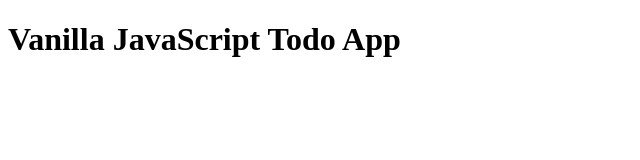
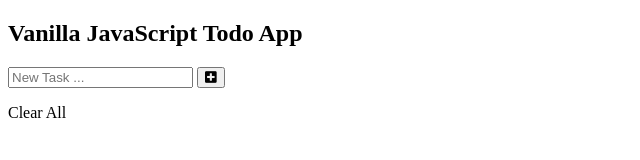
Before and after one commit to No-Doy/vanilla-to-do, a plain HTML site: page index.html in a window 1280 px wide. Shown: the whole page, without its empty margins (0-640 px from the left). Drawn offline with Linux system fonts and the light colour scheme.

Commit message:
created form for user input and unordered list for todo items

```diff
--- a/index.html
+++ b/index.html
@@ -12,7 +12,22 @@
     <link rel="stylesheet" href="https://cdnjs.cloudflare.com/ajax/libs/font-awesome/5.15.1/css/all.min.css">
 </head>
 <body class ="container">
-    <h1>Vanilla JavaScript Todo App</h1>
+    <header class="logo">
+        <h2 class="headline">Vanilla JavaScript Todo App</h2>
+    </header>
+
+    <div class="main">
+        <form>
+            <input type="text" placeholder="New Task ...">
+            <button type="submit"><i class="fas fa-plus-square"></i></button>
+        </form>
+        <div class="todoList">
+            <ul>
+
+            </ul>
+            <a class="clearAll" id="clearAll">Clear All</a>
+        </div>
+    </div>
     <script type="text/javascript" src="app.js"></script>
 </body>
 </html>
```
